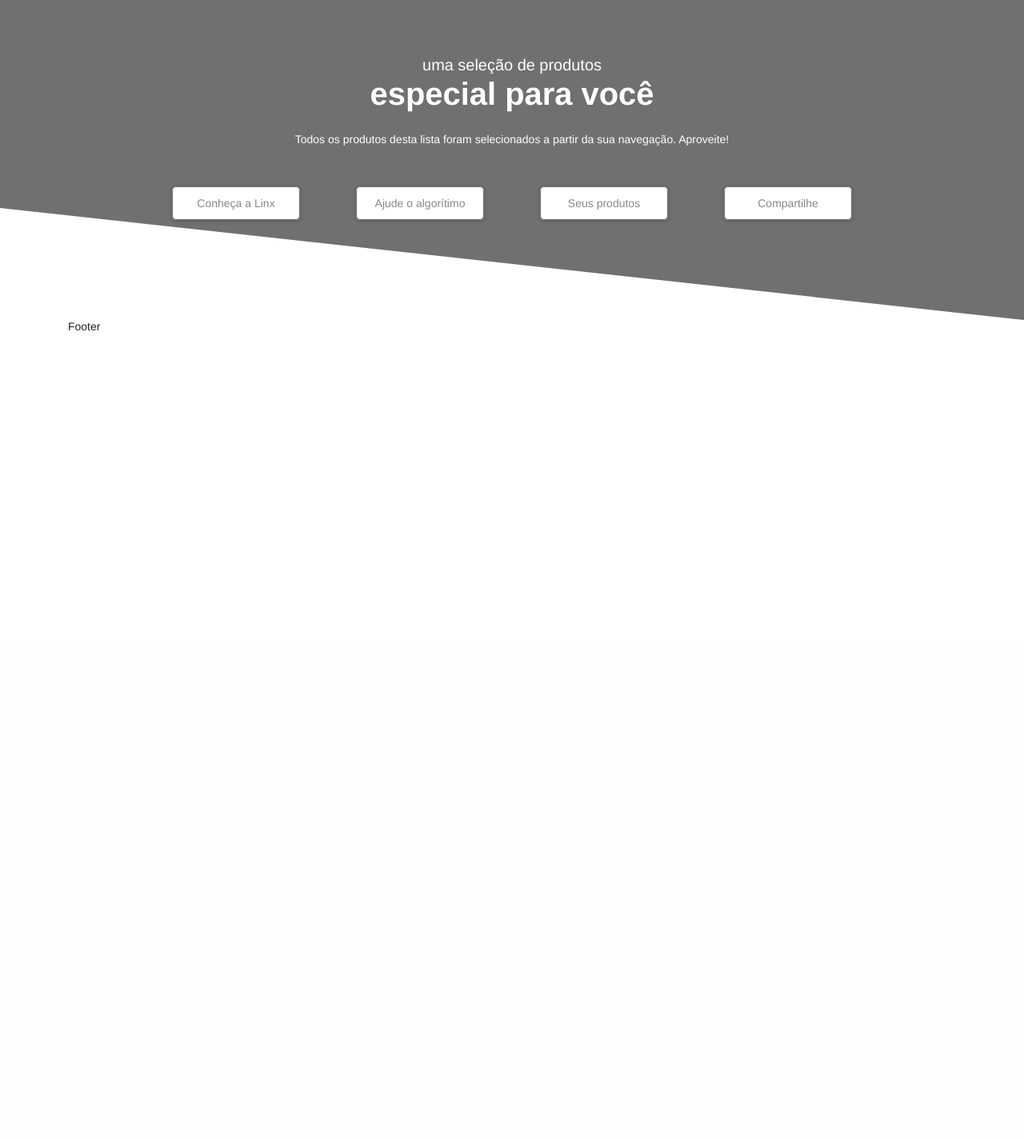
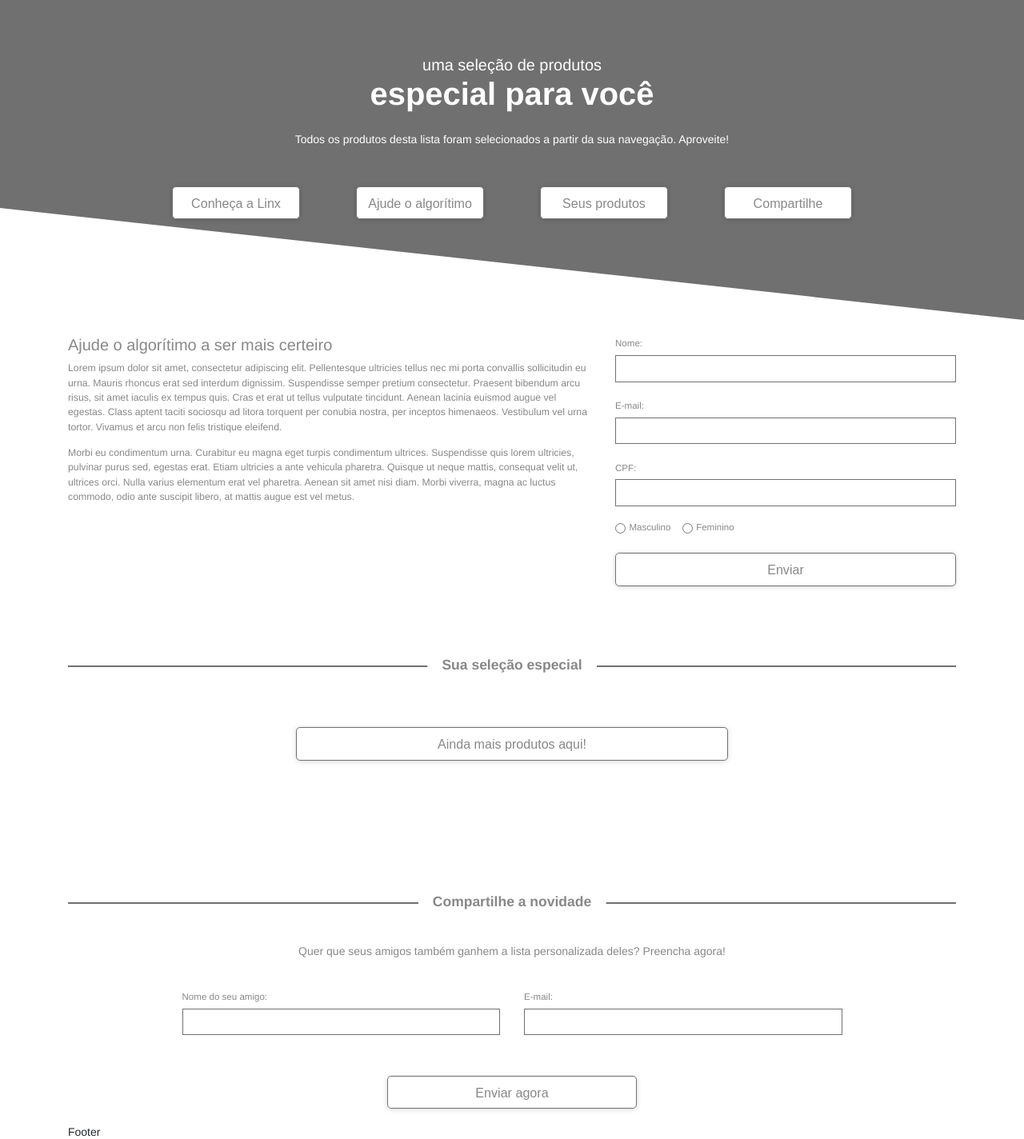
Before and after one commit to aarsilva/teste-linx, a PHP site: page / in a window 1280 px wide. Shown: the whole page at 80% size. Before the commit the page ends 414 px from the top, so only its background shows below. Run offline with PHP 8.4, Linux system fonts and the light colour scheme.

Commit message:
Main Content, Product Scripts and Newsletter Content

```diff
--- a/css/global.css
+++ b/css/global.css
@@ -1,3 +1,9 @@
+/**
+ * Test Project - Linx
+ * Global Style, for the whole project
+ */
+
+/* General Styles */
 *,
 *::before,
 *::after {
@@ -26,6 +32,8 @@ body {
   color: #212529;
   text-align: left;
   background-color: #fff;
+
+  overflow-y: auto;
 }
 
 h1, h2, h3, h4, h5, h6 {
@@ -38,27 +46,6 @@ p {
   margin-bottom: 1rem;
 }
 
-a {
-  color: #888888;
-  text-decoration: none;
-  background-color: transparent;
-}
-
-a:hover {
-  color: #505050;
-  text-decoration: underline;
-}
-
-a:not([href]):not([class]) {
-  color: inherit;
-  text-decoration: none;
-}
-
-a:not([href]):not([class]):hover {
-  color: inherit;
-  text-decoration: none;
-}
-
 img {
   vertical-align: middle;
   border-style: none;
@@ -67,64 +54,6 @@ img {
 svg {
   overflow: hidden;
   vertical-align: middle;
-}
-
-button {
-  display: inline-block;
-  padding: 0.85rem 0;
-  background-color: #fff;
-
-  font-size: 1rem;
-  font-weight: 400;
-  line-height: 1.2;
-  color: #888888;
-  text-align: center;
-  text-transform: none;
-
-  vertical-align: middle;
-  -webkit-user-select: none;
-  -moz-user-select: none;
-  -ms-user-select: none;
-  user-select: none;
-
-  border: 1px solid #707070;
-  border-radius: 0.35rem;
-
-  box-shadow: 0px 1px 6px #00000029;
-
-  cursor: pointer;
-  transition: color 0.15s ease-in-out, background-color 0.15s ease-in-out, border-color 0.15s ease-in-out, box-shadow 0.15s ease-in-out;
-}
-button:hover,
-button:focus {
-  color: #888888;
-  text-decoration: none;
-  box-shadow: 0px 1px 6px #00000069;
-}
-
-button:focus {
-  outline: 1px dotted;
-  outline: 5px auto -webkit-focus-ring-color;
-}
-
-button:disabled {
-  cursor: not-allowed;
-}
-
-input,
-button {
-  margin: 0;
-  font-family: inherit;
-  font-size: inherit;
-  line-height: inherit;
-  overflow: visible;
-}
-
-button,
-[type="button"],
-[type="reset"],
-[type="submit"] {
-  -webkit-appearance: button;
 }
 
 .container {
@@ -193,6 +122,129 @@ button,
   max-width: 100%;
 }
 
+/* Form and Form Elements Style */
+button {
+  display: inline-block;
+  padding: 0.85rem 0;
+  background-color: #fff;
+
+  font-size: 1.15rem;
+  font-weight: normal;
+  line-height: 1;
+  color: #888888;
+  text-align: center;
+  text-transform: none;
+
+  vertical-align: middle;
+  -webkit-user-select: none;
+  -moz-user-select: none;
+  -ms-user-select: none;
+  user-select: none;
+
+  border: 1px solid #707070;
+  border-radius: 0.35rem;
+
+  box-shadow: 0px 1px 6px #00000029;
+
+  cursor: pointer;
+  transition: color 0.15s ease-in-out, background-color 0.15s ease-in-out, border-color 0.15s ease-in-out, box-shadow 0.15s ease-in-out;
+}
+
+button:hover,
+button:focus {
+  color: #888888;
+  text-decoration: none;
+  box-shadow: 0px 1px 6px #00000069;
+}
+
+button:focus {
+  outline: 1px dotted;
+  outline: 5px auto -webkit-focus-ring-color;
+}
+
+button:disabled {
+  cursor: not-allowed;
+}
+
+input,
+button {
+  margin: 0;
+  overflow: visible;
+}
+
+button,
+[type="button"],
+[type="reset"],
+[type="submit"] {
+  -webkit-appearance: button;
+}
+
+.form-group {
+  margin-bottom: 1.45rem;
+}
+
+.form-actions {
+  width: 100%;
+}
+
+.form-label {
+  font-size: 0.825rem;
+  font-weight: normal;
+}
+
+.form-input {
+  display: block;
+  width: 100%;
+  height: calc(1.5em + 0.75rem + 2px);
+  padding: 0.375rem 0.75rem;
+  margin-top: 7px;
+  background-color: #fff;
+  background-clip: padding-box;
+
+  font-size: 1rem;
+  font-weight: 400;
+  line-height: 1.5;
+  color: #888888;
+  border: 1px solid #707070;
+
+  transition: border-color 0.15s ease-in-out, box-shadow 0.15s ease-in-out;
+}
+
+.form-input:focus {
+  color: #888888;
+  background-color: #fff;
+  border-color: #707070;
+  outline: 0;
+  box-shadow: 0 0 0 0.2rem rgba(0, 0, 0, 0.25);
+}
+
+.form-actions > button {
+  display: block;
+  width: 100%;
+}
+
+.form-radio {
+  display: -ms-inline-flexbox;
+  display: inline-flex;
+  -ms-flex-align: center;
+  align-items: center;
+  padding-left: 0;
+  margin-right: 0.75rem;
+}
+
+.form-radio-input {
+  position: static;
+  margin-top: 0;
+  margin-right: 0.3125rem;
+  margin-left: 0;
+}
+
+.form-radio-label {
+  font-size: 0.825rem;
+  line-height: 1.2;
+}
+
+/* Responsive Styles */
 @media only screen and (min-width: 576px) {
   .container {
     max-width: 540px;
--- a/css/header.css
+++ b/css/header.css
@@ -1,3 +1,9 @@
+/**
+ * Test Project - Linx
+ * Header Section Style
+ */
+
+/* Heander Basic Styles */
 header {
   position: relative;
   width: 100vw;
@@ -34,9 +40,13 @@ header .header-text {
   font-weight: normal;
 }
 
-@media only screen and (min-width: 1200px) {
+/* Responsive Header Style */
+@media only screen and (min-width: 992px) {
   header {
     min-height: 400px;
+
+    background-color: #707070;
+    clip-path: polygon(0 0, 100% 0, 100% 100%, 0 65%);
   }
 
   header .header-title {
--- a/css/helpers.css
+++ b/css/helpers.css
@@ -1,7 +1,10 @@
 /**
- * Flex Alignment
+ * Test Project - Linx
+ * Helper Styles, for positioning and spacing
  */
 
+
+/* Flex Alignment */
 .align-items-center {
   align-items: center !important;
 }
@@ -27,12 +30,17 @@
 }
 
 
-/**
- * Margin
- */
-
+/*  Margin */
 .mt-auto {
   margin-top: auto;
+}
+
+.mt-25 {
+  margin-top: 25px;
+}
+
+.mt-30 {
+  margin-top: 30px;
 }
 
 .mt-50 {
@@ -43,10 +51,7 @@
   margin-bottom: 30px;
 }
 
-/**
- * Padding
- */
-
+/* Padding */
 .pr-auto {
   padding-right: auto !important;
 }
@@ -60,3 +65,8 @@
 .pl-30 {
   padding-left: 30px !important;
 }
+
+/* Text Helpers */
+.text-center {
+  text-align: center !important;
+}
--- /dev/null
+++ b/css/main.css
@@ -0,0 +1,141 @@
+/**
+ * Test Project - Linx
+ * Main Section Style
+ */
+
+
+/* Main Basic Styles */
+main {
+  color: #888888;
+}
+
+main section {
+  padding: 1.45rem 0;
+}
+
+/* Text and First Form Section Style */
+main .main-title {
+  font-size: 1.425rem;
+  font-weight: normal;
+}
+
+main .main-text {
+  font-size: 0.875rem;
+  font-weight: normal;
+  line-height: 1.5;
+}
+
+/* Section Header Style */
+main .section-header {
+  position: relative;
+  margin-top: 2.75rem;
+  padding-top: 2.75rem;
+}
+
+main .section-header-text {
+  position: absolute;
+  top: 0;
+  left: 50%;
+  padding: 0.8rem 1.3rem;
+
+  font-size: 1.25rem;
+  font-weight: bold;
+  line-height: 1;
+  text-align: center;
+  letter-spacing: 0px;
+  color: #888888;
+
+  background: #FFFFFF 0% 0% no-repeat padding-box;
+
+  transform: translateX(-50%);
+  z-index: 1;
+}
+
+main .section-header-divider {
+  position: absolute;
+  width: 100%;
+  top: calc(50% - 5px);
+
+  border: 1px solid #707070;
+
+  transform: translateY(-50%);
+  z-index: 0;
+}
+
+/* Product Section Style */
+.card {
+  display: flex;
+  flex-direction: column;
+
+  padding: 0 0.4rem;
+  margin-top: 40px;
+}
+
+.card-image {
+  display: block;
+  width: 100%;
+  margin-bottom: 1rem;
+
+  background: #FFFFFF 0% 0% no-repeat padding-box;
+
+  border: 1px solid #707070;
+  text-align: center;
+}
+
+.card-image > img {
+  width: 75%;
+  height: auto;
+}
+
+.card-text-title {
+  font-size: 1rem;
+  font-weight: normal;
+  line-height: 1.2;
+
+  margin-bottom: 0.725rem;
+}
+
+.card-text-desc {
+  font-size: 0.875rem;
+  line-height: 1.31;
+}
+
+.card-price {
+  font-size: 0.825rem;
+  font-weight: normal;
+  line-height: 1.31;
+}
+
+.card-price-old {
+  margin-bottom: 6px;
+}
+
+.card-price-new {
+  font-size: 1.15rem;
+  font-weight: bold;
+  line-height: 1;
+
+  margin-bottom: 7px;
+}
+
+.card-button > button {
+  width: 100%;
+}
+
+.product-button {
+  padding-top: 4.2rem;
+}
+
+.product-button > button {
+  display: block;
+  width: 100%;
+}
+
+/* Newsletter Section Style */
+.newsletter {
+  padding-top: 7rem;
+}
+
+.newsletter-content {
+  margin-top: 35px
+}
--- a/index.html
+++ b/index.html
@@ -4,10 +4,10 @@
   <meta charset="utf-8">
   <meta name="viewport" content="width=device-width, initial-scale=1, shrink-to-fit=no">
 
-  <link rel="stylesheet" href="css/helpers.css" />
-  <link rel="stylesheet" href="css/global.css" />
-  <link rel="stylesheet" href="css/header.css" />
-  <link rel="stylesheet" href="css/main.css" />
+  <link rel="stylesheet" href="./css/helpers.css" />
+  <link rel="stylesheet" href="./css/global.css" />
+  <link rel="stylesheet" href="./css/header.css" />
+  <link rel="stylesheet" href="./css/main.css" />
 
   <title>Projeto Teste - Linx</title>
 </head>
@@ -42,9 +42,139 @@
   </header>
   <main>
     <section>
+      <div class="container">
+        <div class="row">
+          <div class="column size-lg-60">
+            <h2 class="main-title">
+              Ajude o algorítimo a ser mais certeiro
+            </h2>
+            <p class="main-text">
+              Lorem ipsum dolor sit amet, consectetur adipiscing elit.
+              Pellentesque ultricies tellus nec mi porta convallis sollicitudin
+              eu urna. Mauris rhoncus erat sed interdum dignissim. Suspendisse
+              semper pretium consectetur. Praesent bibendum arcu risus, sit
+              amet iaculis ex tempus quis. Cras et erat ut tellus vulputate
+              tincidunt. Aenean lacinia euismod augue vel egestas. Class aptent
+              taciti sociosqu ad litora torquent per conubia nostra, per
+              inceptos himenaeos. Vestibulum vel urna tortor. Vivamus et arcu
+              non felis tristique eleifend.
+            </p>
+            <p class="main-text">
+              Morbi eu condimentum urna. Curabitur eu magna eget turpis
+              condimentum ultrices. Suspendisse quis lorem ultricies, pulvinar
+              purus sed, egestas erat. Etiam ultricies a ante vehicula
+              pharetra. Quisque ut neque mattis, consequat velit ut, ultrices
+              orci. Nulla varius elementum erat vel pharetra. Aenean sit amet
+              nisi diam. Morbi viverra, magna ac luctus commodo, odio ante
+              suscipit libero, at mattis augue est vel metus.
+            </p>
+          </div>
+          <div class="column size-lg-40">
+            <form >
+              <div class="form-group">
+                <label for="name" class="form-label">
+                  Nome:
+                </label>
+                <input type="text" id="name" class="form-input" name="name">
+              </div>
+              <div class="form-group">
+                <label for="mail" class="form-label">
+                  E-mail:
+                </label>
+                <input type="email" id="mail" class="form-input" name="mail">
+              </div>
+              <div class="form-group">
+                <label for="cpf" class="form-label">
+                  CPF:
+                </label>
+                <input type="tel" id="cpf" class="form-input" name="cpf">
+              </div>
+              <div class="form-group">
+                <div class="form-radio">
+                  <input type="radio" id="male" class="form-radio-input" name="sex" value="M">
+                  <label for="male" class="form-radio-label">Masculino</label>
+                </div>
+                <div class="form-radio">
+                  <input type="radio" id="female" class="form-radio-input" name="sex" value="F">
+                  <label for="female" class="form-radio-label">Feminino</label>
+                </div>
+              </div>
+              <div class="form-actions">
+                <button type="submit">
+                  Enviar
+                </button>
+              </div>
+            </form>
+          </div>
+        </div>
+      </div>
+    </section>
 
+    <section>
+      <div class="container">
+        <div class="section-header">
+          <div class="section-header-text">
+            Sua seleção especial
+          </div>
+          <hr class="section-header-divider" />
+        </div>
+        <div id="productList" class="row">
+
+        </div>
+        <div class="row justify-content-center">
+          <div class="column size-lg-50 product-button">
+            <button id="moreProductsButton" type="button">Ainda mais produtos aqui!</button>
+          </div>
+        </div>
+      </div>
     </section>
-    <section></section>
+
+    <section class="newsletter">
+      <div class="container">
+        <div class="section-header">
+          <div class="section-header-text">
+            Compartilhe a novidade
+          </div>
+          <hr class="section-header-divider" />
+        </div>
+        <div class="row newsletter-content justify-content-center">
+          <div class="column size-lg-100">
+            <p class="newsletter-text text-center">
+              Quer que seus amigos também ganhem a lista personalizada deles? Preencha agora!
+            </p>
+          </div>
+          <div class="column size-lg-75">
+            <form id="newsletterForm" name="newsletterForm" class="mt-25">
+              <div class="row justify-content-center">
+                <div class="column size-lg-50">
+                  <div class="form-group">
+                    <label for="newsName" class="form-label">
+                      Nome do seu amigo:
+                    </label>
+                    <input type="text" id="newsName" class="form-input" name="newsName">
+                  </div>
+                </div>
+                <div class="column size-lg-50">
+                  <div class="form-group">
+                    <label for="newsEmail" class="form-label">
+                      E-mail:
+                    </label>
+                    <input type="email" id="newsEmail" class="form-input" name="newsEmail">
+                  </div>
+                </div>
+                <div class="column size-lg-40">
+                  <div class="form-actions mt-30">
+                    <button id="moreProductsButton" type="submit">
+                      Enviar agora
+                    </button>
+                  </div>
+                </div>
+              </div>
+            </form>
+          </div>
+        </div>
+      </div>
+    </section>
   </main>
 
   <footer>
@@ -53,6 +183,6 @@
     </div>
   </footer>
 
-  <script lang="text/javascript" src="scripts/base.js" ></script>
+  <script type = "text/javascript" src="./scripts/base.js" ></script>
 </body>
 </html>
```
Also changed, not shown: package.json (added, +18 -0 lines), scripts/base.js (+10 -1 lines), scripts/products.js (added, +76 -0 lines), services/http.js (added, +60 -0 lines), 1 other file.
